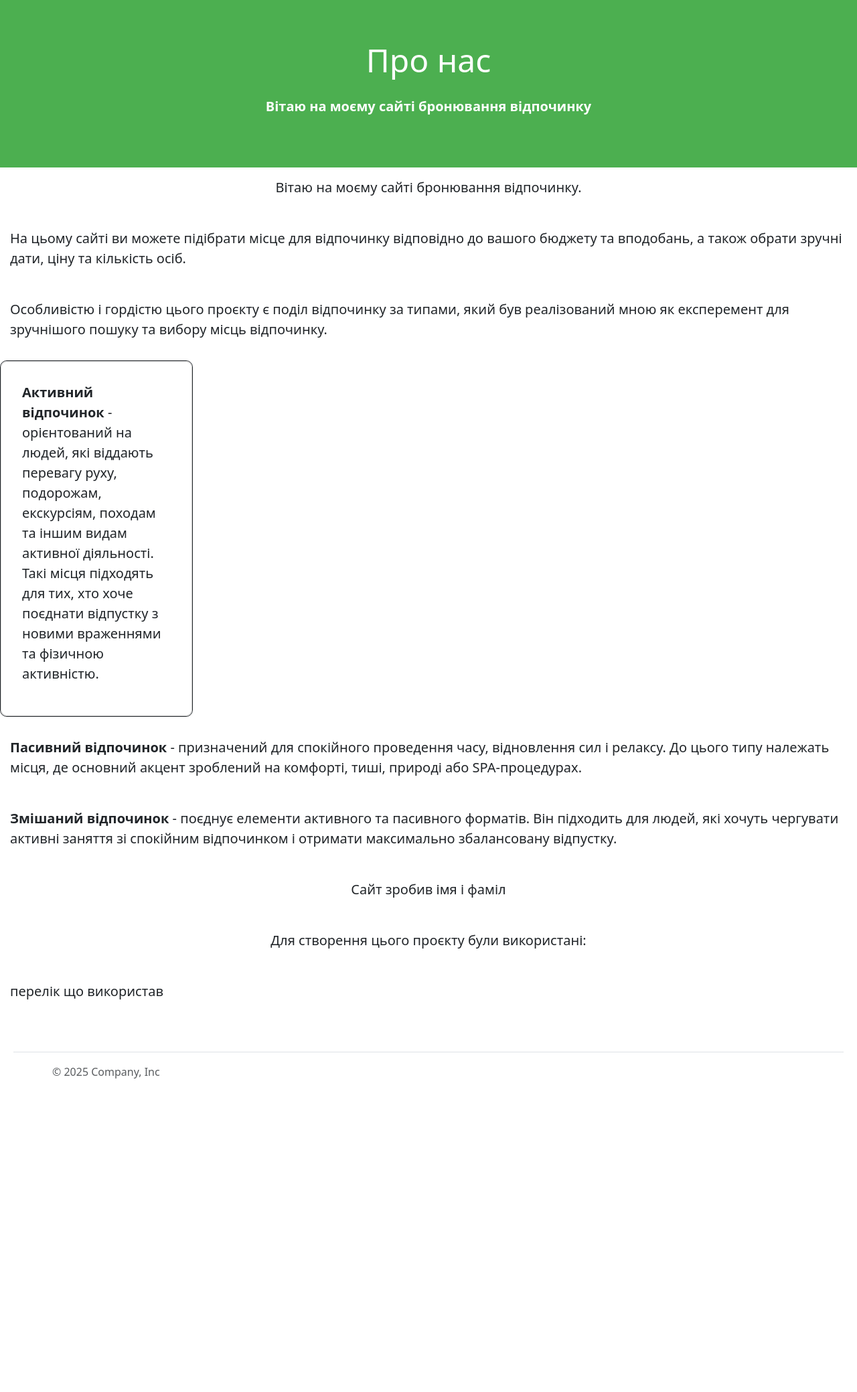
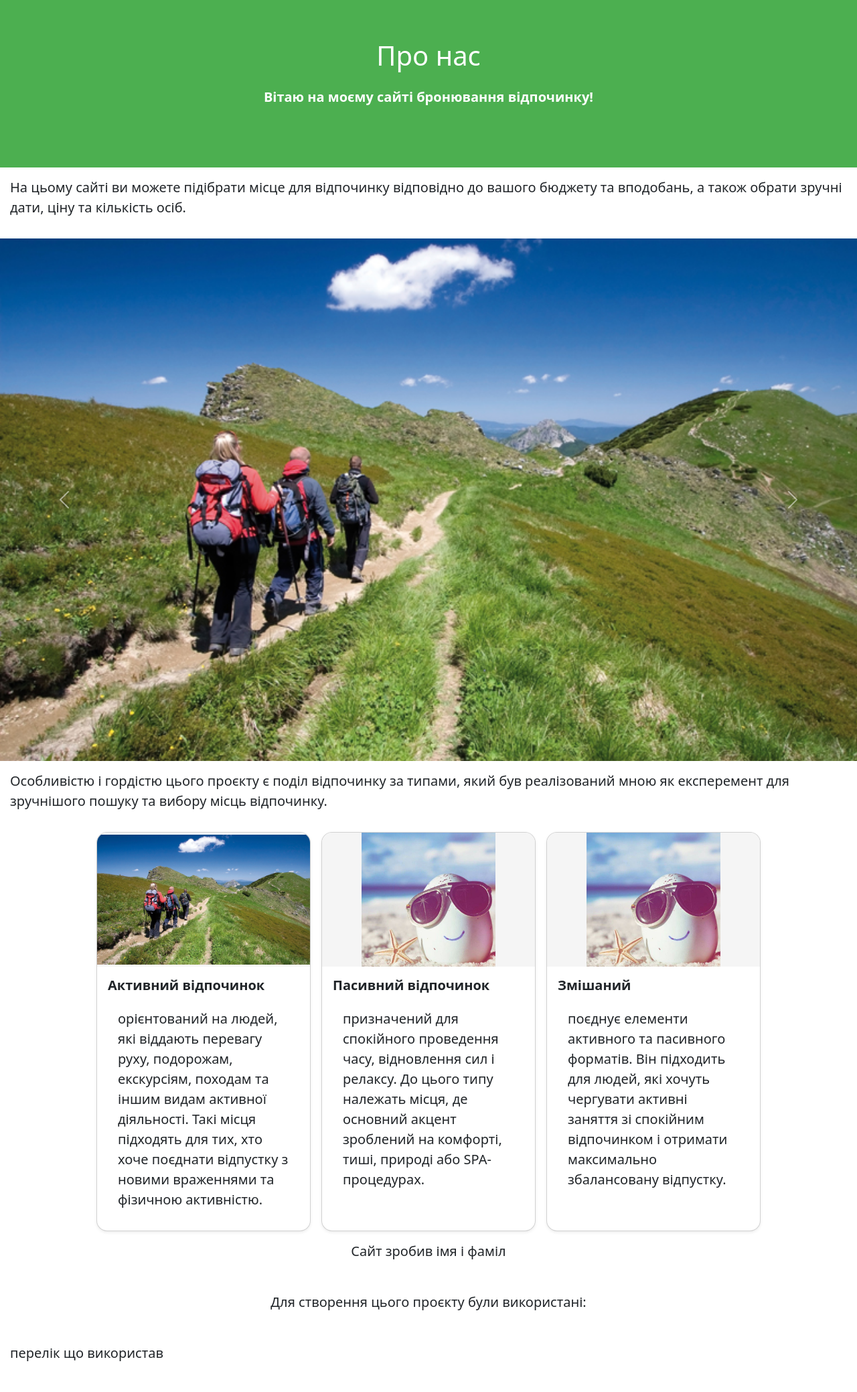
Before and after one commit to vadimanceglov-afk/Veer, a Django app: page /sef/ in a window 1280 px wide. Shown: the part 72-2150 px from the top of the page at 67% size. Before the commit the page ends 1682 px from the top, so only its background shows below. Run offline with Django 4.2, Linux system fonts and the light colour scheme.

Commit message:
Test change

```diff
--- a/reevs/static/css/stayle.css
+++ b/reevs/static/css/stayle.css
@@ -23,27 +23,7 @@ p {
     font-weight: bold;
 }
 
-.square {
-    width: 100%;
-    height: 250px;                 /* трохи вища шапка */
-    background-color: #4CAF50;
-    color: white;
-    display: flex;
-    flex-direction: column;         /* елементи ставимо вертикально */
-    justify-content: center;        /* вертикальний центр всього блоку */
-    align-items: center;            /* горизонтальний центр */
-    text-align: center;             /* текст всередині по центру */
-}
 
-.square h1 {
-    font-size: 48px;
-    margin-bottom: 10px;            /* відступ між заголовком і текстом */
-}
-
-.square p {
-    font-size: 20px;
-    margin: 0;                       /* прибираємо стандартний відступ p */
-}
 
 
 /* робимо body флекс-контейнером */
@@ -82,11 +62,29 @@ footer {
     font-weight: bold;
 }
 
-.card {
-    border-radius: 10px;
-}
+
 
 .card-title {
     font-weight: bold;
     font-size: 1.25rem;
 }
+
+.card-img-fixed {
+    height: 200px;          /* однакова висота */
+    object-fit: contain;   /* НЕ обрізає і НЕ тягне */
+    background-color: #f5f5f5; /* фон щоб не було пусто */
+}
+
+.card {
+    max-width: 340px;
+}
+
+.c-item {
+    height: 480px;
+}
+
+.c-img {
+    height: 100%;
+    object-fit: cover;
+    filter: brightness(0.6);
+}
--- a/templates/base.html
+++ b/templates/base.html
@@ -8,6 +8,8 @@
     <link href="https://cdn.jsdelivr.net/npm/bootstrap@5.3.8/dist/css/bootstrap.min.css" rel="stylesheet" integrity="sha384-sRIl4kxILFvY47J16cr9ZwB07vP4J8+LH7qKQnuqkuIAvNWLzeN8tE5YBujZqJLB" crossorigin="anonymous">
     <link rel="stylesheet" href="{% static 'css/stayle.css' %}">
     <link rel="stylesheet" href="{% static 'css/header.css' %}">
+
+
     <title>Booking</title>
 </head>
 <body>
@@ -24,5 +26,8 @@
     <footer>
         {% include 'footer.html' %}
     </footer>
+
+    <script src="https://cdn.jsdelivr.net/npm/bootstrap@5.3.8/dist/js/bootstrap.bundle.min.js"></script>
+
 </body>
 </html>
--- a/templates/rests/sef.html
+++ b/templates/rests/sef.html
@@ -1,58 +1,94 @@
 {% extends 'base.html' %}
+
+{% load static %}
 {% block content %}
 
     <div class="square">
         <h1>Про нас</h1>
         <p>
-            Вітаю на моєму сайті бронювання відпочинку
-        </p>
-    </div>
-    <p class="center-text">
-        Вітаю на моєму сайті бронювання відпочинку.
-    </p>
-
-    <div class="dropdown-menu p-4 text-body-secondary" style="max-width: 200px;">
-        <p>
-          Some example text that’s free-flowing within the dropdown menu.
-        </p>
-        <p class="mb-0">
-          And this is more example text.
+            Вітаю на моєму сайті бронювання відпочинку!
         </p>
     </div>
 
-    <p class="text-block">
+
+
+
+    <p>
         На цьому сайті ви можете підібрати місце для відпочинку відповідно до вашого бюджету та вподобань,
         а також обрати зручні дати, ціну та кількість осіб.
     </p>
+<div id="hero-carousel" class="carousel slide" data-bs-ride="carousel">
+  <div class="carousel-inner">
+    <div class="carousel-item active">
+      <img src="{% static 'img/1.jpg' %}" class="d-block w-100" alt="Slide 1">
+    </div>
+    <div class="carousel-item">
+      <img src="{% static 'img/0.jpg' %}" class="d-block w-100" alt="Slide 2">
+    </div>
+    <div class="carousel-item">
+      <img src="{% static 'img/1.jpg' %}" class="d-block w-100" alt="Slide 3">
+    </div>
+  </div>
+  <button class="carousel-control-prev" type="button" data-bs-target="#hero-carousel" data-bs-slide="prev">
+    <span class="carousel-control-prev-icon" aria-hidden="true"></span>
+    <span class="visually-hidden">Previous</span>
+  </button>
+  <button class="carousel-control-next" type="button" data-bs-target="#hero-carousel" data-bs-slide="next">
+    <span class="carousel-control-next-icon" aria-hidden="true"></span>
+    <span class="visually-hidden">Next</span>
+  </button>
+</div>
     <p>
         Особливістю і гордістю цього проєкту  є поділ відпочинку за типами, який був реалізований мною як експеремент
         для зручнішого пошуку та вибору місць відпочинку.
     </p>
-    <div class="card border-dark mb-3" style="max-width: 18rem;">
-        <div class="card">
+
+<div class="d-flex flex-wrap justify-content-center gap-3">
+    <div class="card shadow-sm rounded-4 overflow-hidden" style="width: 20rem;">
+    <img src="{% static 'img/1.jpg' %}" class="card-img-top card-img-fixed" alt="">
     <div class="card-body">
-                <p>
-                    <strong>Активний відпочинок</strong> - орієнтований на людей, які віддають перевагу руху,
+                <h5 class="card-title">Активний відпочинок</h5>
+                <p class="card-text">
+                    орієнтований на людей, які віддають перевагу руху,
                     подорожам, екскурсіям,
                     походам та іншим видам активної діяльності.
                     Такі місця підходять для тих, хто хоче поєднати відпустку з новими враженнями та фізичною активністю.
                 </p>
             </div>
         </div>
-    </div>
-    <p>
-        <strong>Пасивний відпочинок</strong> - призначений для спокійного проведення часу, відновлення сил і релаксу.
+
+    <div class="card shadow-sm rounded-4 overflow-hidden" style="width: 20rem;">
+    <img src="{% static 'img/0.jpg' %}" class="card-img-top card-img-fixed" alt="">
+    <div class="card-body">
+        <h5 class="card-title">Пасивний відпочинок</h5>
+        <p class="card-text">
+                    призначений для спокійного проведення часу, відновлення сил і релаксу.
                     До цього типу належать місця, де основний акцент зроблений на комфорті, тиші, природі або SPA-процедурах.
                 </p>
-    <p>
-        <strong>Змішаний відпочинок</strong> - поєднує елементи активного та пасивного форматів.
+            </div>
+        </div>
+
+  <div class="card shadow-sm rounded-4 overflow-hidden" style="width: 20rem;">
+    <img src="{% static 'img/0.jpg' %}" class="card-img-top card-img-fixed" alt="">
+    <div class="card-body">
+        <h5 class="card-title">Змішаний</h5>
+        <p class="card-text">
+                    поєднує елементи активного та пасивного форматів.
                     Він підходить для людей, які хочуть чергувати активні заняття зі спокійним відпочинком і отримати
                     максимально збалансовану відпустку.
                 </p>
+            </div>
+        </div>
+
+</div>
+
+
+
     <p class="center-text">Сайт зробив імя і фаміл</p>
     <p class="center-text">Для створення цього проєкту були використані:</p>
     <p>перелік що використав</p>
 
 
 
+
 {% endblock %}
```
Also changed, not shown: reevs/static/img/0.jpg (added), reevs/static/img/1.jpg (added), reevs/static/img/falkensteiner resort punta skala horvet - mixed.jpg (added), reevs/static/img/four seasons bora bora Polynesia - passive.jpg (added), reevs/static/img/green nature diamond turkey - mixed.jpg (added), templates/header.html (line endings or trailing spaces). Lines whose indentation alone changed are shown as unchanged.
